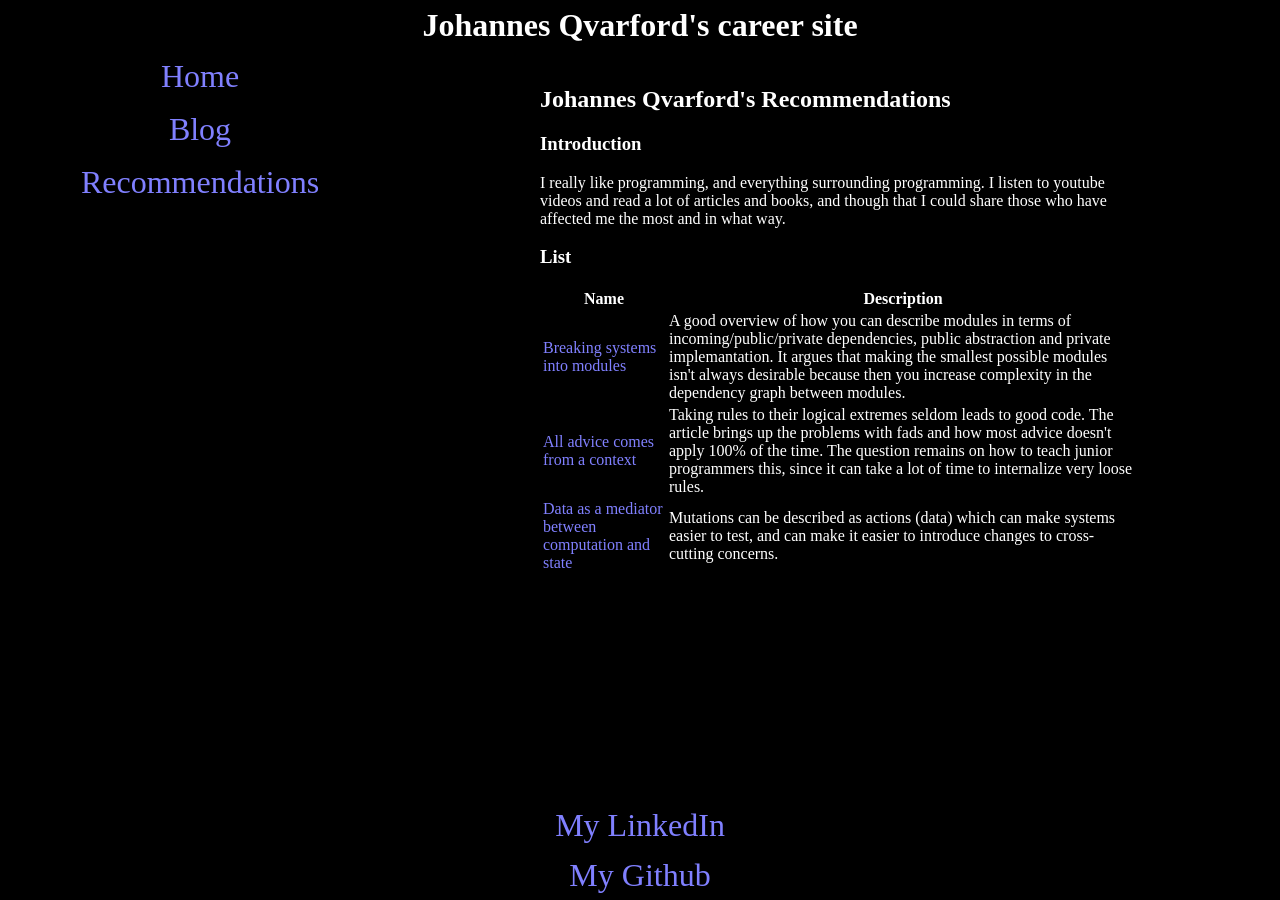
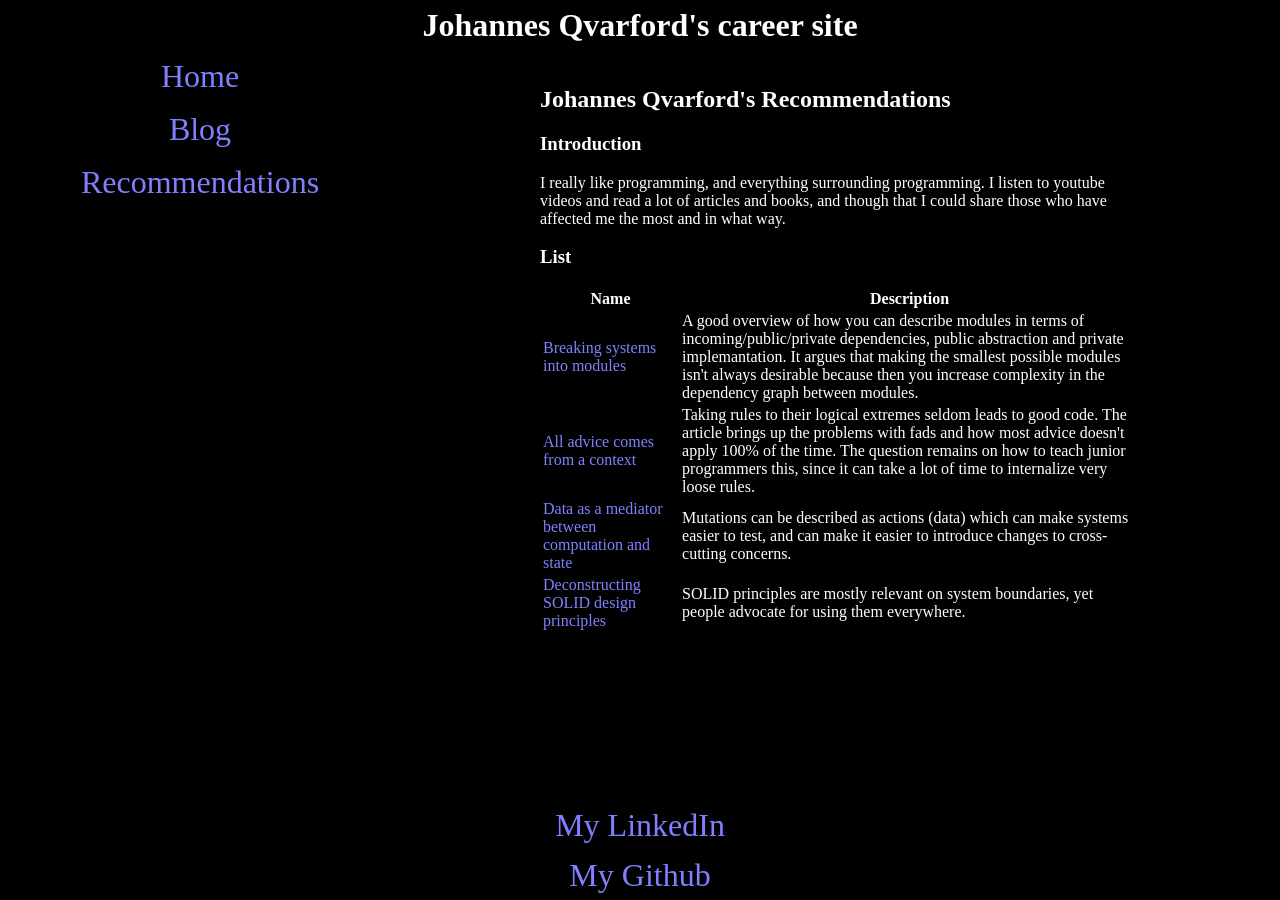
Before and after one commit to johannes-qvarford/johannes-qvarford.github.io, a Jekyll site: the page built from recommendations/index.html, in a window 1280 px wide. Built offline with Jekyll 4.4.1, drawn with Linux system fonts in a browser that asks for light colours.

Commit message:
Deconstructing SOLID design principles

```diff
--- a/recommendations/index.html
+++ b/recommendations/index.html
@@ -18,6 +18,11 @@ recommendations:
     link: https://www.tedinski.com/2018/08/28/using-data-to-mutate-state.html
     review: |
       Mutations can be described as actions (data) which can make systems easier to test, and can make it easier to introduce changes to cross-cutting concerns.
+
+  - name: Deconstructing SOLID design principles
+    link: https://www.tedinski.com/2019/04/02/solid-critique.html
+    review: |
+      SOLID principles are mostly relevant on system boundaries, yet people advocate for using them everywhere.
 
 
 
@@ -59,7 +64,6 @@ recommendations:
 <!--
   TODO:
 
-https://www.tedinski.com/2019/04/02/solid-critique.html
 https://www.tedinski.com/2018/05/08/case-study-unix-philosophy.html
 https://www.tedinski.com/2018/02/27/the-expression-problem.html
 https://cpsc.yale.edu/epigrams-programming
```
